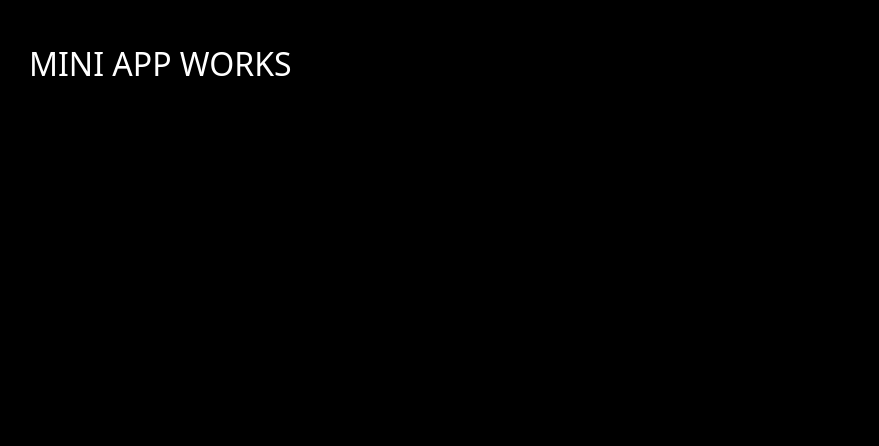
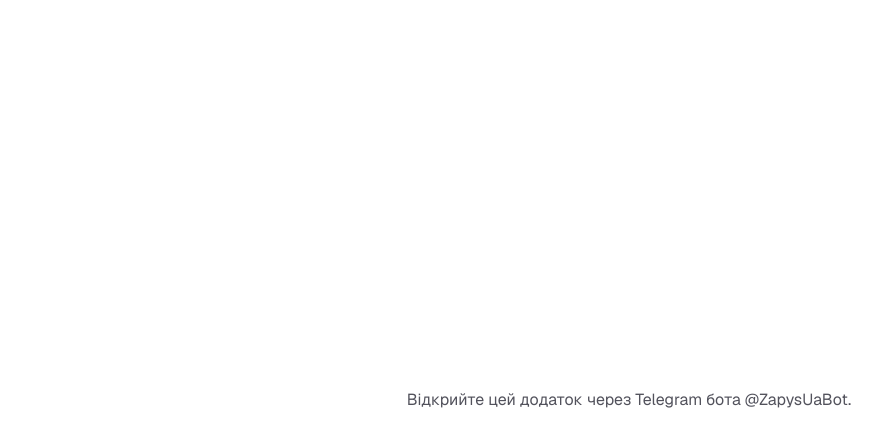
Before and after one commit to limeclip/zapysua-bot, a Next.js app: page / in a window 1280 px wide. Shown: the top 446 px of the page, without its empty margins (11-890 px from the left). Built offline with nearby package versions, Linux system fonts and the light colour scheme; no server answers.

Commit message:
Исправление bot 11

```diff
--- a/app/layout.tsx
+++ b/app/layout.tsx
@@ -1,14 +1,50 @@
+import type { Metadata, Viewport } from "next";
+import Script from "next/script";
+import { Geist, Geist_Mono } from "next/font/google";
+import { ThemeProvider } from "@/components/providers/ThemeProvider";
+import { TelegramProvider } from "@/components/providers/TelegramProvider";
 import "./globals.css";
+
+const geistSans = Geist({
+  variable: "--font-geist-sans",
+  subsets: ["latin"],
+});
+
+const geistMono = Geist_Mono({
+  variable: "--font-geist-mono",
+  subsets: ["latin"],
+});
+
+export const metadata: Metadata = {
+  title: "ZapysUa — особистий кабінет",
+  description: "AI-адміністратор для запису клієнтів у Telegram",
+};
+
+export const viewport: Viewport = {
+  width: "device-width",
+  initialScale: 1,
+  maximumScale: 1,
+  userScalable: false,
+  viewportFit: "cover",
+};
 
 export default function RootLayout({
   children,
-}: {
+}: Readonly<{
   children: React.ReactNode;
-}) {
+}>) {
   return (
-    <html lang="uk">
-      <body>
-        {children}
+    <html lang="uk" suppressHydrationWarning>
+      <body
+        className={`${geistSans.variable} ${geistMono.variable} min-h-screen bg-white text-zinc-900 antialiased dark:bg-zinc-950 dark:text-zinc-100`}
+      >
+        <Script
+          src="https://telegram.org/js/telegram-web-app.js"
+          strategy="beforeInteractive"
+        />
+        <ThemeProvider>
+          <TelegramProvider>{children}</TelegramProvider>
+        </ThemeProvider>
       </body>
     </html>
   );
--- a/app/page.tsx
+++ b/app/page.tsx
@@ -1,18 +1,121 @@
 "use client";
 
-export default function HomePage() {
+import { Suspense, useEffect, useState, useTransition } from "react";
+import { useRouter, useSearchParams } from "next/navigation";
+import { MiniAppShell } from "@/components/MiniAppShell";
 
+function HomeContent() {
+  const router = useRouter();
+  const searchParams = useSearchParams();
+  const [, startTransition] = useTransition();
+
+  const [isRedirecting, setIsRedirecting] = useState(false);
+
+  useEffect(() => {
+    const tg = window.Telegram?.WebApp;
+
+    async function init() {
+      try {
+        // INIT TELEGRAM
+        if (tg) {
+          tg.ready();
+          tg.expand();
+        }
+
+        console.log("========== TELEGRAM MINI APP ==========");
+        console.log("FULL URL:", window.location.href);
+        console.log("SEARCH:", window.location.search);
+        console.log("INIT DATA:", tg?.initData);
+        console.log("INIT DATA UNSAFE:", tg?.initDataUnsafe);
+
+        let startParam: string | null = null;
+
+        /**
+         * TELEGRAM START PARAM
+         */
+        if (tg?.initDataUnsafe?.start_param) {
+          startParam = tg.initDataUnsafe.start_param;
+        }
+
+        /**
+         * URL FALLBACK
+         */
+        if (!startParam) {
+          startParam =
+            searchParams.get("tgWebAppStartParam") ||
+            searchParams.get("startapp");
+        }
+
+        console.log("FINAL START PARAM:", startParam);
+
+        /**
+         * TELEGRAM SOMETIMES NEEDS DELAY
+         */
+        await new Promise((resolve) => setTimeout(resolve, 500));
+
+        /**
+         * REDIRECT
+         */
+        if (startParam) {
+          console.log(
+            `[MiniApp] Redirecting to /client/${startParam}`
+          );
+
+          startTransition(() => {
+            setIsRedirecting(true);
+
+            router.replace(`/client/${startParam}`);
+          });
+
+          return;
+        }
+
+        console.log("[MiniApp] start_param NOT FOUND");
+
+      } catch (error) {
+        console.error("[MiniApp] ERROR:", error);
+      }
+    }
+
+    init();
+
+  }, [router, searchParams, startTransition]);
+
+  /**
+   * LOADER
+   */
+  if (isRedirecting) {
+    return (
+      <div className="flex min-h-screen items-center justify-center">
+        <div className="text-center">
+
+          <div className="mb-3 h-8 w-8 animate-spin rounded-full border-2 border-zinc-300 border-t-zinc-600 dark:border-zinc-600 dark:border-t-zinc-300" />
+
+          <p className="text-sm text-zinc-500 dark:text-zinc-400">
+            Завантаження...
+          </p>
+
+        </div>
+      </div>
+    );
+  }
+
+  /**
+   * DEFAULT PAGE
+   */
+  return <MiniAppShell />;
+}
+
+export default function Home() {
   return (
-    <div
-      style={{
-        background: "black",
-        color: "white",
-        minHeight: "100vh",
-        padding: "40px",
-        fontSize: "32px",
-      }}
+    <Suspense
+      fallback={
+        <div className="flex min-h-screen items-center justify-center">
+          Завантаження...
+        </div>
+      }
     >
-      MINI APP WORKS
-    </div>
+      <HomeContent />
+    </Suspense>
   );
 }
--- a/lib/referral.ts
+++ b/lib/referral.ts
@@ -3,7 +3,14 @@ import type { Master } from "@/types";
 export function getMasterStartParam(
   master: Pick<Master, "slug" | "id">
 ): string {
-  return master.slug ?? `ref_${master.id}`;
+
+  const raw =
+    master.slug ?? `ref_${master.id}`;
+
+  return raw
+    .toLowerCase()
+    .replace(/\./g, "_")
+    .replace(/[^a-z0-9_-]/g, "");
 }
 
 export function getBotUsername(): string {
```
